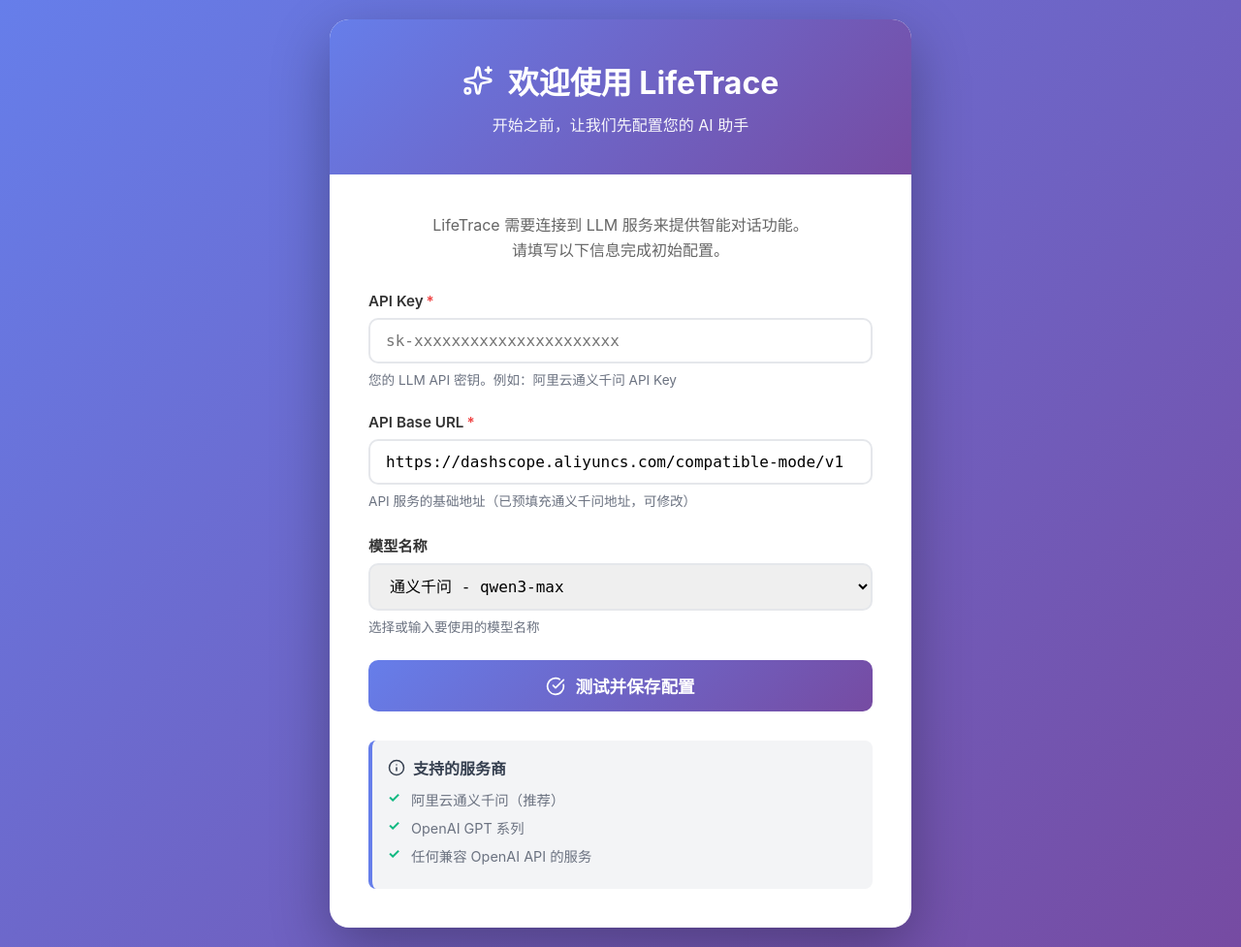
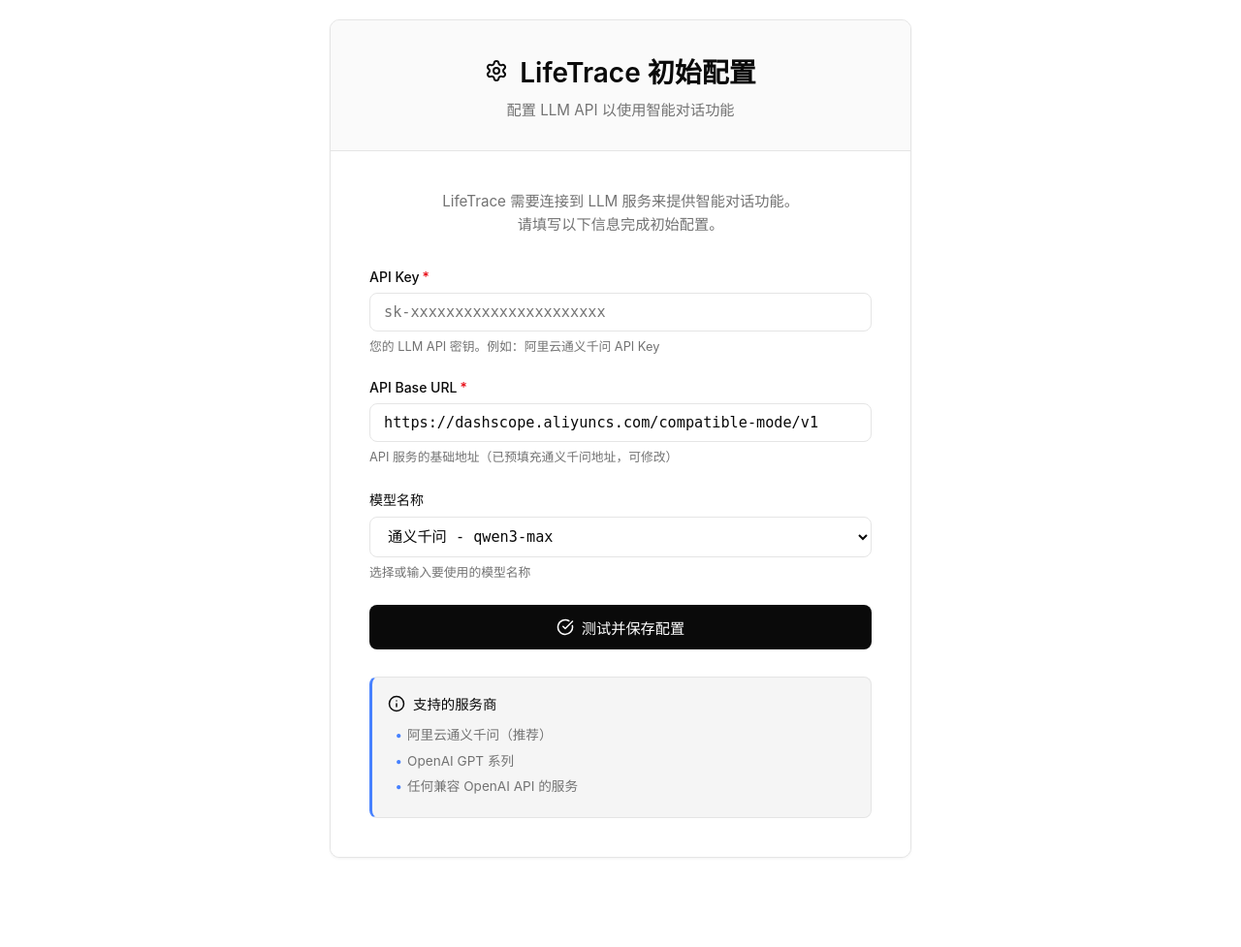
Before and after one commit to vegetablest/LifeTrace_app, a FastAPI app: page /setup in a window 1280 px wide. Shown: the whole page at 97% size. After the commit the page ends 885 px from the top, so only its background shows below. Run offline with FastAPI, Linux system fonts and the light colour scheme.

Commit message:
Update setup.html

```diff
--- a/lifetrace_backend/templates/setup.html
+++ b/lifetrace_backend/templates/setup.html
@@ -7,11 +7,19 @@
   <script src="/static/lucide.min.js"></script>
   <style>
     :root {
-      --gradient-start: #667eea;
-      --gradient-end: #764ba2;
-      --success-color: #10b981;
-      --error-color: #ef4444;
-      --warning-color: #f59e0b;
+      /* 与chat页面保持一致的配色 */
+      --background: oklch(1 0 0);
+      --foreground: oklch(0.145 0 0);
+      --card: oklch(0.985 0 0);
+      --card-foreground: oklch(0.145 0 0);
+      --muted: oklch(0.97 0 0);
+      --muted-foreground: oklch(0.556 0 0);
+      --border: oklch(0.922 0 0);
+      --accent: oklch(0.646 0.222 264.376);
+      --accent-foreground: oklch(0.985 0 0);
+      --success-color: oklch(0.65 0.15 145);
+      --error-color: oklch(0.577 0.245 27.325);
+      --radius: 0.625rem;
     }
 
     * {
@@ -22,7 +30,8 @@
 
     body {
       font-family: -apple-system, BlinkMacSystemFont, 'Segoe UI', Roboto, Oxygen, Ubuntu, Cantarell, sans-serif;
-      background: linear-gradient(135deg, #667eea 0%, #764ba2 100%);
+      background-color: var(--background);
+      color: var(--foreground);
       min-height: 100vh;
       display: flex;
       align-items: center;
@@ -31,19 +40,20 @@
     }
 
     .setup-container {
-      background: white;
-      border-radius: 20px;
-      box-shadow: 0 20px 60px rgba(0, 0, 0, 0.3);
+      background: var(--card);
+      border-radius: var(--radius);
+      border: 1px solid var(--border);
+      box-shadow: 0 1px 3px rgba(0, 0, 0, 0.05);
       max-width: 600px;
       width: 100%;
       overflow: hidden;
-      animation: slideUp 0.5s ease-out;
+      animation: slideUp 0.4s ease-out;
     }
 
     @keyframes slideUp {
       from {
         opacity: 0;
-        transform: translateY(30px);
+        transform: translateY(20px);
       }
       to {
         opacity: 1;
@@ -52,47 +62,52 @@
     }
 
     .setup-header {
-      background: linear-gradient(135deg, var(--gradient-start), var(--gradient-end));
-      color: white;
-      padding: 40px;
+      background: var(--card);
+      border-bottom: 1px solid var(--border);
+      color: var(--foreground);
+      padding: 32px 40px;
       text-align: center;
     }
 
     .setup-header h1 {
-      font-size: 2rem;
-      margin-bottom: 10px;
+      font-size: 1.75rem;
+      font-weight: 600;
+      margin-bottom: 8px;
       display: flex;
       align-items: center;
       justify-content: center;
-      gap: 15px;
+      gap: 12px;
+      color: var(--foreground);
     }
 
     .setup-header p {
-      opacity: 0.95;
-      font-size: 1rem;
+      color: var(--muted-foreground);
+      font-size: 0.95rem;
     }
 
     .setup-body {
       padding: 40px;
+      background: var(--background);
     }
 
     .welcome-text {
       text-align: center;
-      color: #666;
-      margin-bottom: 30px;
+      color: var(--muted-foreground);
+      margin-bottom: 32px;
       line-height: 1.6;
+      font-size: 0.95rem;
     }
 
     .form-group {
-      margin-bottom: 25px;
+      margin-bottom: 24px;
     }
 
     .form-label {
       display: block;
-      font-weight: 600;
-      color: #333;
+      font-weight: 500;
+      color: var(--foreground);
       margin-bottom: 8px;
-      font-size: 0.95rem;
+      font-size: 0.875rem;
     }
 
     .form-label .required {
@@ -102,28 +117,31 @@
 
     .form-input, .form-select {
       width: 100%;
-      padding: 12px 16px;
-      border: 2px solid #e5e7eb;
-      border-radius: 10px;
-      font-size: 1rem;
-      transition: all 0.3s ease;
+      padding: 10px 14px;
+      border: 1px solid var(--border);
+      border-radius: calc(var(--radius) - 2px);
+      font-size: 0.95rem;
+      transition: all 0.2s ease;
       font-family: monospace;
+      background: var(--background);
+      color: var(--foreground);
     }
 
     .form-input:focus, .form-select:focus {
       outline: none;
-      border-color: var(--gradient-start);
-      box-shadow: 0 0 0 3px rgba(102, 126, 234, 0.1);
+      border-color: var(--accent);
+      box-shadow: 0 0 0 3px oklch(from var(--accent) l c h / 0.1);
     }
 
     .form-hint {
-      font-size: 0.85rem;
-      color: #6b7280;
+      font-size: 0.8rem;
+      color: var(--muted-foreground);
       margin-top: 6px;
+      line-height: 1.5;
     }
 
     .form-hint a {
-      color: var(--gradient-start);
+      color: var(--accent);
       text-decoration: none;
     }
 
@@ -133,46 +151,46 @@
 
     .btn {
       width: 100%;
-      padding: 14px;
-      background: linear-gradient(135deg, var(--gradient-start), var(--gradient-end));
-      color: white;
+      padding: 12px;
+      background: var(--foreground);
+      color: var(--background);
       border: none;
-      border-radius: 10px;
-      font-size: 1.1rem;
-      font-weight: 600;
+      border-radius: calc(var(--radius) - 2px);
+      font-size: 0.95rem;
+      font-weight: 500;
       cursor: pointer;
-      transition: all 0.3s ease;
+      transition: all 0.2s ease;
       display: flex;
       align-items: center;
       justify-content: center;
-      gap: 10px;
+      gap: 8px;
     }
 
     .btn:hover:not(:disabled) {
-      transform: translateY(-2px);
-      box-shadow: 0 10px 25px rgba(102, 126, 234, 0.3);
+      opacity: 0.9;
+      box-shadow: 0 2px 8px rgba(0, 0, 0, 0.1);
     }
 
     .btn:active:not(:disabled) {
-      transform: translateY(0);
+      transform: scale(0.98);
     }
 
     .btn:disabled {
-      opacity: 0.6;
+      opacity: 0.5;
       cursor: not-allowed;
     }
 
     .btn-icon {
-      width: 20px;
-      height: 20px;
+      width: 18px;
+      height: 18px;
     }
 
     .spinner {
-      border: 3px solid rgba(255, 255, 255, 0.3);
-      border-top: 3px solid white;
+      border: 2px solid rgba(255, 255, 255, 0.3);
+      border-top: 2px solid white;
       border-radius: 50%;
-      width: 20px;
-      height: 20px;
+      width: 16px;
+      height: 16px;
       animation: spin 1s linear infinite;
     }
 
@@ -231,17 +250,19 @@
     }
 
     .info-box {
-      background: #f3f4f6;
-      border-left: 4px solid var(--gradient-start);
+      background: var(--muted);
+      border: 1px solid var(--border);
+      border-left: 3px solid var(--accent);
       padding: 16px;
-      border-radius: 8px;
-      margin-top: 30px;
+      border-radius: calc(var(--radius) - 2px);
+      margin-top: 28px;
     }
 
     .info-box h3 {
-      color: #374151;
-      font-size: 1rem;
-      margin-bottom: 10px;
+      color: var(--foreground);
+      font-size: 0.9rem;
+      font-weight: 500;
+      margin-bottom: 12px;
       display: flex;
       align-items: center;
       gap: 8px;
@@ -253,18 +274,19 @@
     }
 
     .info-box li {
-      color: #6b7280;
-      font-size: 0.9rem;
-      margin-bottom: 8px;
-      padding-left: 24px;
+      color: var(--muted-foreground);
+      font-size: 0.85rem;
+      margin-bottom: 6px;
+      padding-left: 20px;
       position: relative;
+      line-height: 1.5;
     }
 
     .info-box li::before {
-      content: "✓";
+      content: "•";
       position: absolute;
-      left: 0;
-      color: var(--success-color);
+      left: 8px;
+      color: var(--accent);
       font-weight: bold;
     }
   </style>
@@ -273,10 +295,10 @@
   <div class="setup-container">
     <div class="setup-header">
       <h1>
-        <i data-lucide="sparkles" style="width: 32px; height: 32px;"></i>
-        欢迎使用 LifeTrace
+        <i data-lucide="settings" style="width: 24px; height: 24px;"></i>
+        LifeTrace 初始配置
       </h1>
-      <p>开始之前，让我们先配置您的 AI 助手</p>
+      <p>配置 LLM API 以使用智能对话功能</p>
     </div>
 
     <div class="setup-body">
```
Also changed, not shown: other parts of lifetrace_backend/templates/setup.html (+15 -14 lines).
